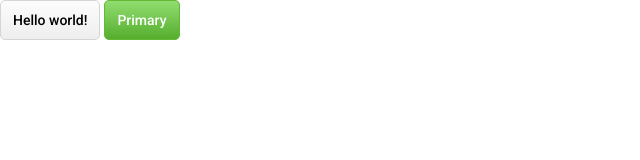
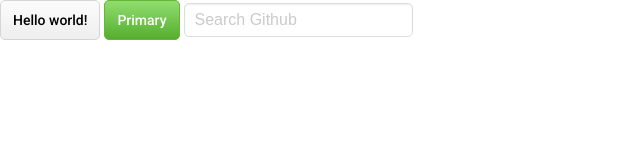
Before and after one commit to DevAbyss/Github-Clone-Coding, a plain HTML site: page index.html in a window 1280 px wide. Shown: the full height of the page, 0-640 px from the left. Drawn offline with Linux system fonts and the light colour scheme.

Commit message:
create input box

```diff
--- a/css/main.css
+++ b/css/main.css
@@ -2,7 +2,7 @@
 html,
 body {
   font-family: "Roboto", "sans-serif";
-  /* Browser에서 제공하는 font-size는 16px */
+  /* Browser에서 제공하는 기본 font-size는 16px */
   font-size: 16px;
   margin: 0;
   padding: 0;
@@ -41,3 +41,44 @@ body {
   color: #fff;
   background: #55a532 linear-gradient(#91dd70, #55ae2e);
 }
+
+/* @ Input */
+.input--text {
+  height: 34px;
+  font-size: 16px;
+  padding: 0 10px;
+  box-sizing: border-box;
+  border: 1px solid #ddd;
+  border-radius: 5px;
+  outline: none;
+  /*
+    기본적으로 Box 외부에 shadow가 생성되지만,
+    inset을 사용하면, Box 내부에 shadow 생성
+  */
+  box-shadow: inset 0 1px 2px rgba(0, 0, 0, 0.075);
+}
+
+.input--text:focus {
+  border-color: #51a7e8;
+  box-shadow: inset 0 1px 2px rgba(0, 0, 0, 0.075),
+    0 0 5px rgba(81, 167, 232, 0.5);
+}
+
+/*
+  Vendor Prefix - Browser별 접두사
+  -webkit-: Chrome, Safari
+  -ms-: explore, edge
+  -moz-: firefox
+  -o-: opera
+*/
+.input--text::-webkit-input-placeholder {
+  color: #cacaca;
+}
+
+.input--text::-ms-input-placeholder {
+  color: #cacaca;
+}
+
+.input--text::-moz-input-placeholder {
+  color: #cacaca;
+}
--- a/index.html
+++ b/index.html
@@ -47,5 +47,7 @@
   <div class="btn btn--primary">
     Primary
   </div>
+
+  <input type="text" class="input--text" placeholder="Search Github">
 </body>
 </html>
```
Also changed, not shown: 1 other file.
